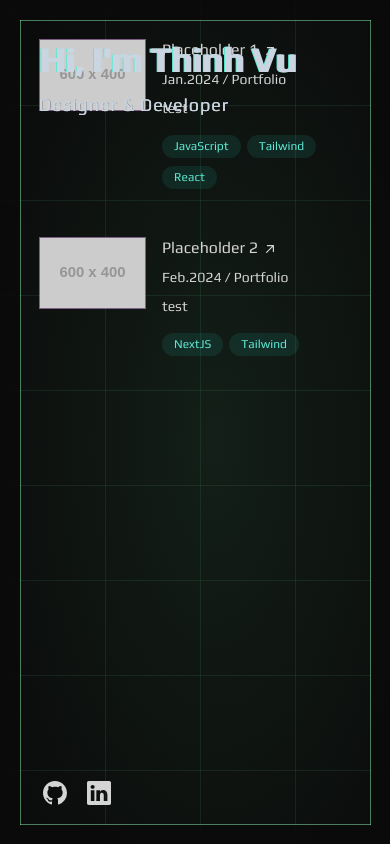
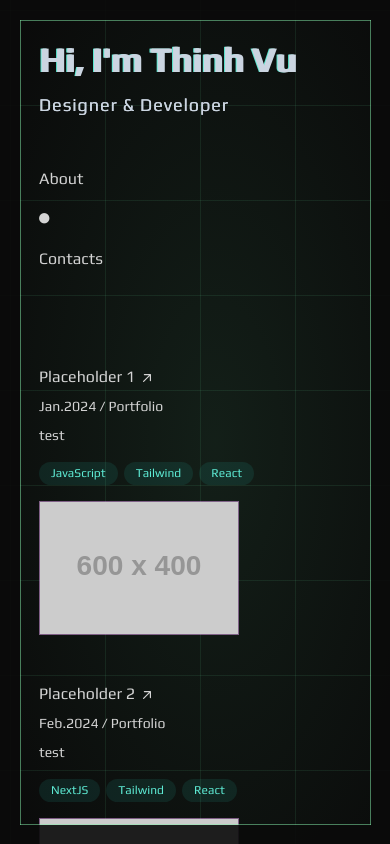
Before and after one commit to tinxtin/react-portfolio, a React (Vite) app: page /projects in a window 390 px wide. Built offline with nearby package versions, Linux system fonts and the light colour scheme.

Commit message:
re doing layout

```diff
--- a/src/App.jsx
+++ b/src/App.jsx
@@ -45,20 +45,22 @@ function App() {
                 <div id='frameRight' className='right-0 top-0 w-px h-full absolute bg-green-300/50'/>
                 <div id='frameBottom' className='left-0 bottom-0 w-full h-px absolute bg-green-300/50'/>
             </div>
-            <header id='header' className='fixed top-2space left-2space z-30' ref={myRef}>
-                <Intro/>
-                <Navbar/>
-                <Social/>
-            </header>
-            <main id='main' data-scroll='area' className='fixed left-0 top-0 w-full m-0 p-0 h-full z-20' ref={myRef}>
-                <div className='relative min-h-full'>
+            <div className='lg:flex lg:justify-between h-screen px-2space'>
+                <header id='header' className='lg:flex lg:flex-col py-2space lg:justify-between lg:sticky lg:w-min z-30 lg:max-h-screen' ref={myRef}>
+                    <div>
+                        <Intro/>
+                        <Navbar/>
+                    </div>
+                    <Social/>
+                </header>
+                <main id='main' data-scroll='area' className='lg:flex lg:flex-col lg:py-2space lg:max-h-screen lg:w-1/2 h-min z-20' ref={myRef}>
                     <Routes>
                         <Route path='/' element={<About/>}/>
                         <Route path='/projects' element={<Projects/>}/>
                         <Route path='/contacts' element={<Contacts/>}/>
                     </Routes>
-                </div>
-            </main>
+                </main>
+            </div>
         </div>
     );
 };
--- a/src/components/about/about.jsx
+++ b/src/components/about/about.jsx
@@ -2,7 +2,7 @@
 function Story() {
 
     return (
-        <>
+        <div className=''>
             <p className='mb-6'>
                 Based in Brighton, United Kingdom. My coding journey began in end of 2022; I started learning basic concepts through
                 free online courses and Youtube videos. Fast-forwards to now I've just graduated a coding bootcamp, and I've worked on couple of exciting personal projects.
@@ -11,7 +11,7 @@ function Story() {
                 My main focus now days is to work as front-end web developer. Creating intuitive, accessible and immersive interface
                 for the digital experience.
             </p>
-        </>
+        </div>
     )
 }
 
--- a/src/components/contacts/social.jsx
+++ b/src/components/contacts/social.jsx
@@ -28,7 +28,7 @@ function Social() {
     })
 
     return (
-        <div id='social' className='fixed left-2space bottom-2space'>
+        <div id='social' className='lg:flex'>
             <ul id='socialList' aria-label='Social Media' className='flex items-center list-none mt-8 ml-1'>
                 { socials }
             </ul>
--- a/src/components/hero/intro.jsx
+++ b/src/components/hero/intro.jsx
@@ -10,9 +10,6 @@ function Intro() {
             <h2 id='introTitle' data-text='Designer & Developer' className='relative text-slate-300 text-lg font-medium leading-7 tracking-wider mt-3 sm:text-xl'>
                 <mark id='introMark' className='relative text-inherit p-0 bg-transparent'>Designer & Developer</mark>
             </h2>
-            {/* <p id='introText' className='text-slate-300 leading-normal mt-4'>
-                I focus on Website development with a keen eye for creating engaging UI design
-            </p> */}
         </div>
     )
 }
--- a/src/components/navbar/navbar.jsx
+++ b/src/components/navbar/navbar.jsx
@@ -17,8 +17,8 @@ function CustomRoute({ to, children}) {
 function Navbar() {
 
     return (
-        <nav id='siteNav' className='lg:flex hidden mt-12 z-20 w-min cursor-pointer'>
-            <ol className='flex flex-col list-none gap-y-4'>
+        <nav id='siteNav' className='flex mt-12 z-20 w-min cursor-pointer'>
+            <ul className='flex flex-col list-none gap-y-4'>
                 <CustomRoute to='/'>
                     About
                 </CustomRoute>
@@ -28,7 +28,7 @@ function Navbar() {
                 <CustomRoute to='/contacts'>
                     Contacts
                 </CustomRoute>
-            </ol>
+            </ul>
         </nav>
     )
 }
--- a/src/components/projects/project.jsx
+++ b/src/components/projects/project.jsx
@@ -13,10 +13,10 @@ function Card({ name, date, type, description, technology }) {
     })
 
     return (
-        <div id='card'>
-            <div className='group grid relative gap-4 grid-cols-8 transition-all'>
+        <div id='card' className='flex-shrink'>
+            <div className='group grid relative gap-4 sm:grid-cols-5 sm:gap-8 transition-all'>
                 <div id='containerBorder' className='absolute -left-4 -top-4 -right-4 -bottom-4 z-0 transition lg:-left-6 lg:-right-6 lg:group-hover:border-solid lg:group-hover:border-[1px] border-fuchsia-300/50 rounded-none'></div>
-                <div className='col-span-5 order-2 z-10'>
+                <div className='sm:col-span-3 sm:order-2 z-10'>
                     <h3 className='font-medium leading-snug text-neutral-300'>
                         <Link to={''} className='inline-flex item-baseline leading-tight font-medium text-neutral-300 hover:text-teal-300 focus-visible:text-teal-300'>
                             <span id='linkBorder' className='absolute -left-4 -top-4 -right-4 -bottom-4 sm:-left-6 sm:-right-6'></span>
@@ -40,7 +40,7 @@ function Card({ name, date, type, description, technology }) {
                         { techUsed }
                     </ul>
                 </div>
-                <img loading='lazy' width={200} height={48} decoding='async' src='https://placehold.co/600x400' className='col-span-3 border-[1px] transition border-fuchsia-300/50 group-hover:border-fuchsia-300/50' style={{color: 'transparent'}}>
+                <img loading='lazy' width={200} height={48} decoding='async' src='https://placehold.co/600x400' className='border-[1px] transition border-fuchsia-300/50 group-hover:border-fuchsia-300/50 sm:order-1 sm:col-span-2' style={{color: 'transparent'}}>
                 </img>
             </div>
         </div>
--- a/src/index.css
+++ b/src/index.css
@@ -96,7 +96,7 @@
 }
 
 #introHeader::after {
-    left: -1.5px;
+    left: .5px;
     text-shadow: hsla(146, 63%, 63%, 1) 2.5px 0px;
     animation: static-anim 2s linear infinite alternate-reverse none running;
 }
@@ -106,7 +106,7 @@
 }
 
 #introTitle::after {
-    left: 0.5px;
+    left: .5px;
     text-shadow: hsla(146, 63%, 63%, 1) 1px 0px;
     animation: static-anim 2s linear infinite alternate-reverse none running;
 }
--- a/src/pages/about.jsx
+++ b/src/pages/about.jsx
@@ -4,8 +4,8 @@ import Story from '../components/about/about';
 function About() {
 
     return (
-        <section className='page w-full min-h-screen'>
-            <div className='absolute right-2space bottom-2space whitespace-nowrap text-wrap w-1/4 leading-normal'>
+        <section className='flex justify-end w-full h-screen page'>
+            <div className='flex flex-col justify-end whitespace-nowrap text-wrap leading-normal w-1/2'>
                 <Story/>
             </div>
         </section>
--- a/src/pages/projects.jsx
+++ b/src/pages/projects.jsx
@@ -23,6 +23,7 @@ function Projects() {
             tech: [
                 'NextJS',
                 'Tailwind',
+                'React',
             ]
         },
     ]
@@ -30,17 +31,17 @@ function Projects() {
     const projects = projectList.map((project ,i) => {
         return (
             <li key={i}>
-                <Cards name={project.name} date={project.date} type={project.product} description={project.description} technology={project.tech}/>
+                <Cards name={ project.name } date={ project.date } type={ project.product } description={ project.description } technology={ project.tech }/>
             </li>
         )
     })
 
     return (
-        <section className='w-full min-h-screen page'>
-            <div className='py-2space px-2space whitespace-nowrap'>
+        <section className='w-ful max-h-screen page'>
+            <div className='whitespace-nowrap'>
                 <div className="m-0 p-0">
-                    <ul className='flex flex-col items-end gap-y-12'>
-                        {projects}
+                    <ul className='flex flex-col shrink sm:items-end gap-y-12'>
+                        { projects }
                     </ul>
                 </div>
             </div>
```
